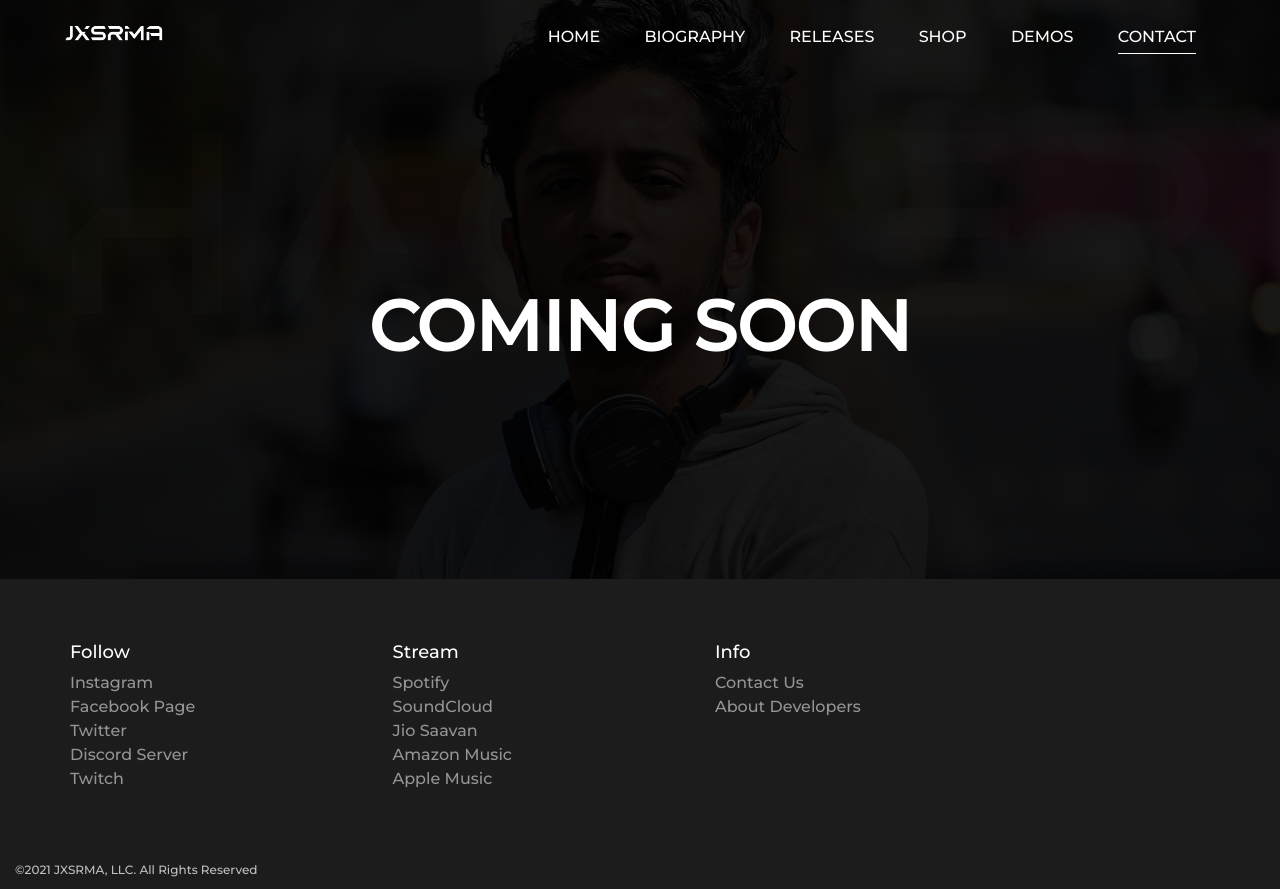
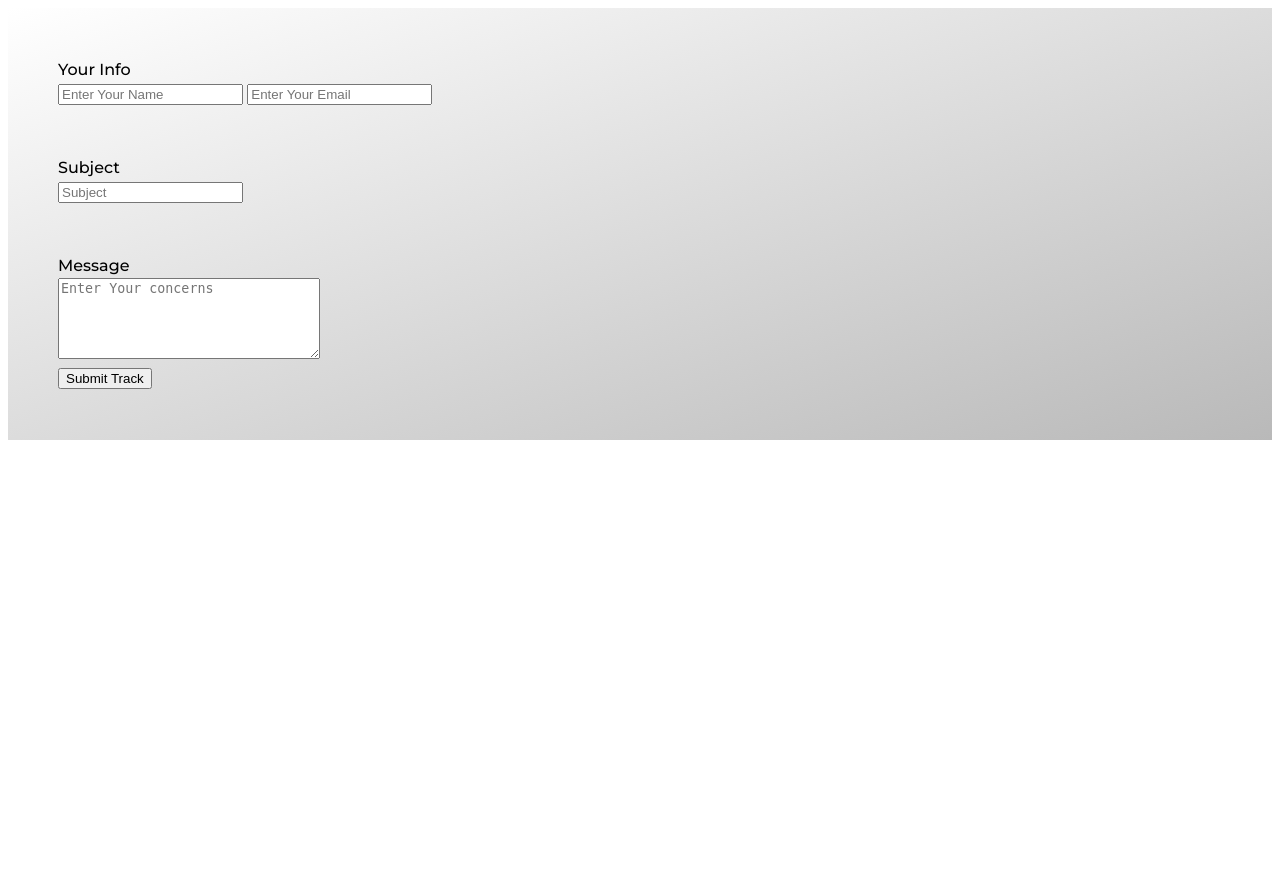
Before and after one commit to jxsrma/jxsrmaweb, a Django app: page /contact in a window 1280 px wide. After the commit the page ends 440 px from the top, so only its background shows below. Run offline with Django 3.2, Linux system fonts and the light colour scheme.

Commit message:
Re-migration after system upgrade

```diff
--- a/jxsrmaweb/settings.py
+++ b/jxsrmaweb/settings.py
@@ -84,7 +84,7 @@ DATABASES = {
         'USER': 'root',
         'PASSWORD': 'admin',
         'HOST': 'localhost',
-        'PORT': '3307',
+        'PORT': '3306',
 
 
         # 'ENGINE': 'django.db.backends.sqlite3',
--- a/static/css/contact.css
+++ b/static/css/contact.css
@@ -20,17 +20,32 @@ body {
     }
 }
 
-.shopcont {
+.contactus {
     background-image: linear-gradient(rgba(0, 0, 0, 0.9), rgba(0, 0, 0, 0.9)), url(../images/portrait.jpg);
     background-size: cover;
     background-position: center;
     object-fit: scale-down;
 }
 
-.shopcont h1 {
+.contactus h1 {
     padding-top: 200px;
     padding-bottom: 200px;
     text-align: center;
     font-size: 70px;
     color: white;
 }
+
+.contform {
+    padding: 50px;
+    background-image: linear-gradient(to bottom right, rgb(255, 255, 255), rgb(185, 185, 185));
+}
+
+.info {
+    padding-bottom: 50px;
+}
+
+.subject {
+    padding-bottom: 50px;
+}
+
+.
--- a/static/css/style.css
+++ b/static/css/style.css
@@ -55,7 +55,7 @@ body {
     border: none;
     padding-left: 5%;
     width: 90%;
-    height: 480px;
+    height: 100vh;
     justify: center;
 }
 
--- a/templates/contact.html
+++ b/templates/contact.html
@@ -1,4 +1,4 @@
- {% load static %}
+<!-- {% load static %} -->
 
 <!DOCTYPE html>
 <html lang="en">
@@ -8,19 +8,52 @@
     <meta http-equiv="X-UA-Compatible" content="IE=edge">
     <meta name="viewport" content="width=device-width, initial-scale=1.0">
     <title>JXSRMA | Shop</title>
-    <link rel="stylesheet" type="text/css" href="{% static 'css/contact.css' %}">
+    <!-- <link rel="stylesheet" type="text/css" href="{% static 'css/contact.css' %}"> -->
+    <link rel="stylesheet" type="text/css" href="../static/css/contact.css">
 
 </head>
 
 <body>
-    <div class="shopcont">
-        {% include "header.html" %}
 
-        <h1>COMING SOON</h1>
+    <div class="contactus">
+        <!-- {% include "header.html" %} -->
+
 
     </div>
+    <div class="contform">
+        <div class="info">
+            <label for="name">Your Info</label>
+            <br>
+            <input type="text" name="name" placeholder="Enter Your Name">
+            <input type="email" name="email" placeholder="Enter Your Email">
 
-    {% include "footer.html" %}
+
+        </div>
+
+        <div class="subject">
+
+            <label for="subject">Subject</label>
+            <br>
+            <input type="text" name="subject" placeholder="Subject">
+
+        </div>
+
+        <div class="message">
+
+            <label for="artname">Message</label>
+            <br>
+            <textarea type="text" name="conserns" placeholder="Enter Your concerns" cols="30" rows="5"></textarea>
+            <br>
+
+            <div class="btncont">
+                <input type="submit" value="Submit Track" class="btn">
+
+            </div>
+        </div>
+    </div>
+
+
+    <!-- {% include "footer.html" %} -->
 </body>
 
 </html>
```
